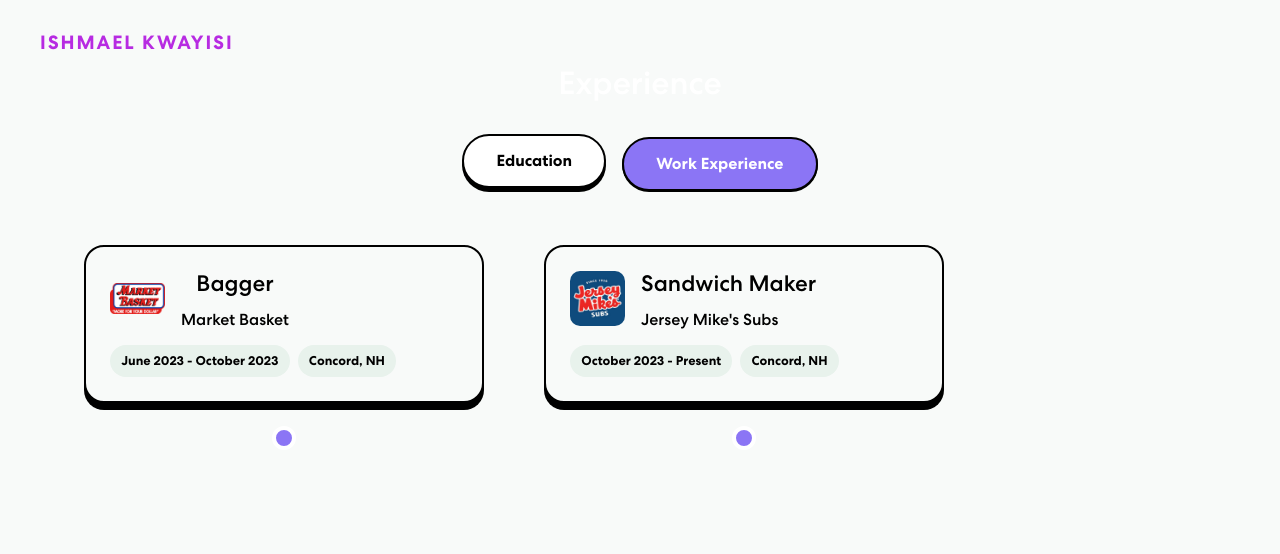
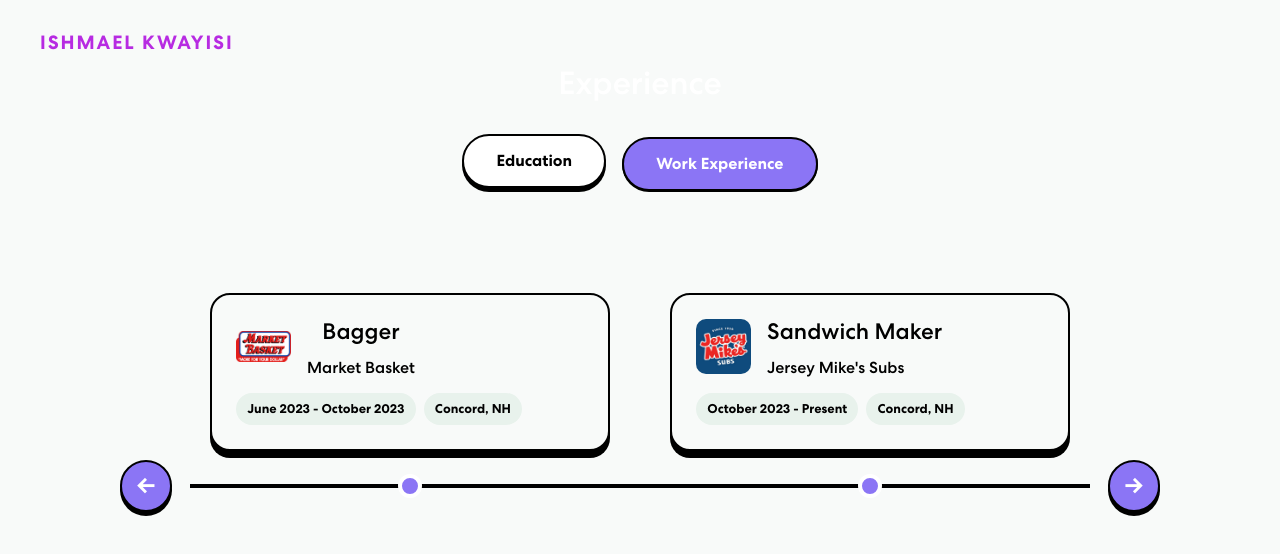
Before and after one commit to IshKwayisi1232004/Career_Portfolio, a React (Vite) app in the folder personal-portfolio-vite/: page /experience in a window 1280 px wide. Both pictures are taken after a click on the button "Work Experience". Shown: the top 554 px of the page. Built offline with nearby package versions, Linux system fonts and the light colour scheme.

Commit message:
feat: added previous enhancements to the work tab of the experience page

```diff
--- a/personal-portfolio-vite/src/components/ExperiencePage.jsx
+++ b/personal-portfolio-vite/src/components/ExperiencePage.jsx
@@ -127,7 +127,16 @@ export const Experience = () => {
                 )}
 
                 {activeTab === "work" && (
-                    <div className="timeline">
+                    <div className="timeline-container">
+
+                        <button
+                            className="timeline-scroll-button left"
+                            onClick={() => scrollTimeline(-1)}
+                        >
+                            ←
+                        </button>
+
+                        <div className="timeline" ref={timelineRef}>
                             <div className="timeline-item">
                                 <div className="timeline-card">
                                     <div className="timeline-card-header">
@@ -167,6 +176,14 @@ export const Experience = () => {
                                 <div className="timeline-dot"></div>
                             </div>
                         </div>
+                        <button
+                                className="timeline-scroll-button right"
+                                onClick={() => scrollTimeline(1)}
+                            >
+                                →
+                        </button>
+
+                    </div>
                 )}
             </div>
         </section>
```
Lines whose indentation alone changed are shown as unchanged.
